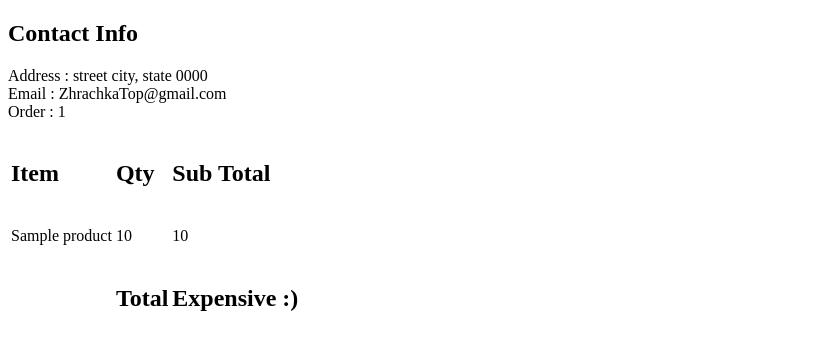
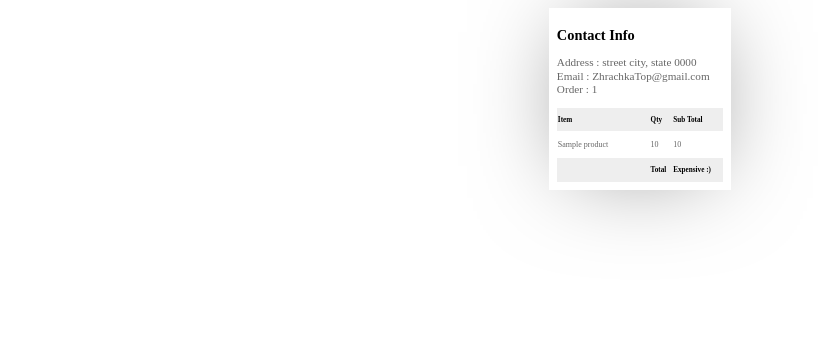
Before and after one commit to ye11ow-banana/receipt_generator, a Django app: template templates/check_template.html in a window 1280 px wide. Shown: the top 350 px of the page, without its empty margins (0-818 px from the left). Run offline with Django 4.2, Linux system fonts and the light colour scheme; the template is opened without the code that fills it: most values are stand-ins (such as "Sample title", 1, 10 or a date in 2020); parts of the project's set-up code (start-up, migrations or seed data) failed here and were passed over.

Commit message:
Add css to html check template

```diff
--- a/templates/check_template.html
+++ b/templates/check_template.html
@@ -2,8 +2,87 @@
 <html lang="en">
 <head>
   <meta charset="UTF-8">
-  <link href="" rel="stylesheet" type="text/css"/>
 </head>
+<style>
+  #invoice-POS {
+  box-shadow: 0 0 1in -0.25in rgba(0, 0, 0, 0.5);
+  padding: 2mm;
+  margin: 0 auto;
+  width: 44mm;
+  background: #FFF;
+}
+
+::selection {background: #f31544; color: #FFF;}
+h1{
+  font-size: 1.5em;
+  color: #222;
+}
+h2{font-size: .9em;}
+h3{
+  font-size: 1.2em;
+  font-weight: 300;
+  line-height: 2em;
+}
+p{
+  font-size: .7em;
+  color: #666;
+  line-height: 1.2em;
+}
+
+#top, #mid,#bot{ /* Targets all id with 'col-' */
+  border-bottom: 1px solid #EEE;
+}
+
+#top{min-height: 100px;}
+#mid{min-height: 80px;}
+#bot{ min-height: 50px;}
+
+#top .logo{
+  //float: left;
+	height: 60px;
+	width: 60px;
+	background: url(http://michaeltruong.ca/images/logo1.png) no-repeat;
+	background-size: 60px 60px;
+}
+.clientlogo{
+  float: left;
+	height: 60px;
+	width: 60px;
+	background: url(http://michaeltruong.ca/images/client.jpg) no-repeat;
+	background-size: 60px 60px;
+  border-radius: 50px;
+}
+.info{
+  display: block;
+  //float:left;
+  margin-left: 0;
+}
+.title{
+  float: right;
+}
+.title p{text-align: right;}
+table{
+  width: 100%;
+  border-collapse: collapse;
+}
+td{
+  //padding: 5px 0 5px 15px;
+  //border: 1px solid #EEE
+}
+.tabletitle{
+  //padding: 5px;
+  font-size: .5em;
+  background: #EEE;
+}
+.service{border-bottom: 1px solid #EEE;}
+.item{width: 24mm;}
+.itemtext{font-size: .5em;}
+
+#legalcopy{
+  margin-top: 5mm;
+}
+
+</style>
 <body>
 <div id="invoice-POS">
 
```
